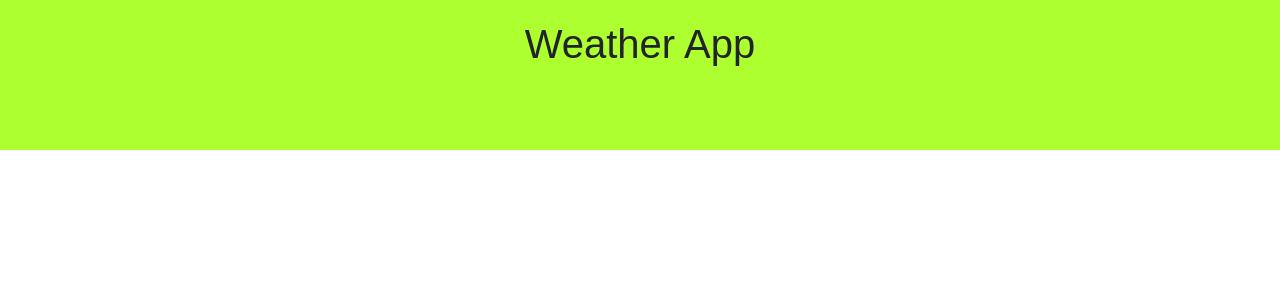
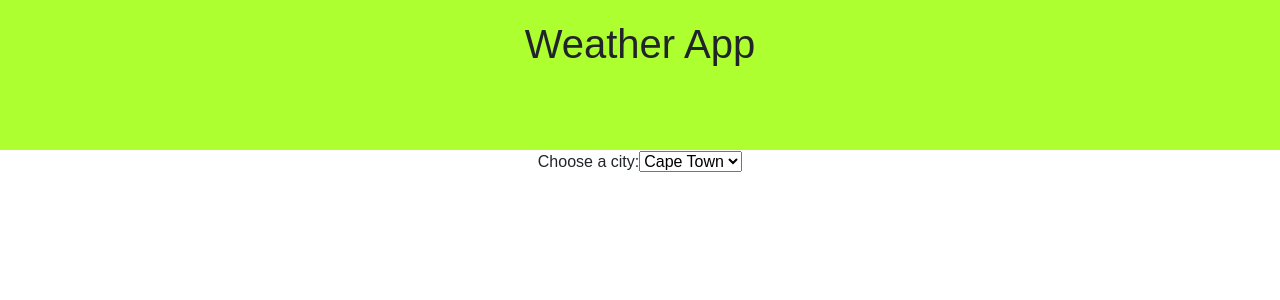
Before and after one commit to AmoDinho/weather-forecasts, a React (Create React App) app: page / in a window 1280 px wide. Shown: the top 300 px of the page. Built offline with nearby package versions, Linux system fonts and the light colour scheme.

Commit message:
CityPicker
The city picker is done

```diff
--- a/src/App.js
+++ b/src/App.js
@@ -1,12 +1,37 @@
 import React, { Component } from "react";
+import CityPicker from "./components/CityPicker";
 import "./App.css";
 
 class App extends Component {
+  constructor(props) {
+    super(props);
+
+    this.state = {
+      selectValue: "Cape Town"
+    };
+
+    this.handleSelectChange = this.handleSelectChange.bind(this);
+  }
+
+  handleSelectChange(value) {
+    this.setState({ selectValue: value });
+  }
+
   render() {
+    const { selectValue } = this.state;
     return (
       <div className="App">
         <div className="App_Header">
           <h1>Weather App</h1>
+        </div>
+
+        <div>
+          <CityPicker
+            value={selectValue}
+            onSelectChange={this.handleSelectChange}
+          >
+            Choose a city
+          </CityPicker>
         </div>
       </div>
     );
--- a/src/components/CityPicker.js
+++ b/src/components/CityPicker.js
@@ -0,0 +1,30 @@
+import React, { Component } from "react";
+import ReactDOM from "react-dom";
+
+class CityPicker extends Component {
+  constructor(props) {
+    super(props);
+
+    this.handleChange = this.handleChange.bind(this);
+  }
+
+  handleChange(event) {
+    this.props.onSelectChange(event.target.value);
+  }
+
+  render() {
+    const { value, children } = this.props;
+
+    return (
+      <label>
+        {children}:
+        <select value={value} onChange={this.handleChange}>
+          <option value="Cape Town">Cape Town</option>
+          <option value="Durban">Durban</option>
+        </select>
+      </label>
+    );
+  }
+}
+
+export default CityPicker;
```
Also changed, not shown: 1 other file (tests, documents, lock files or other folders).
